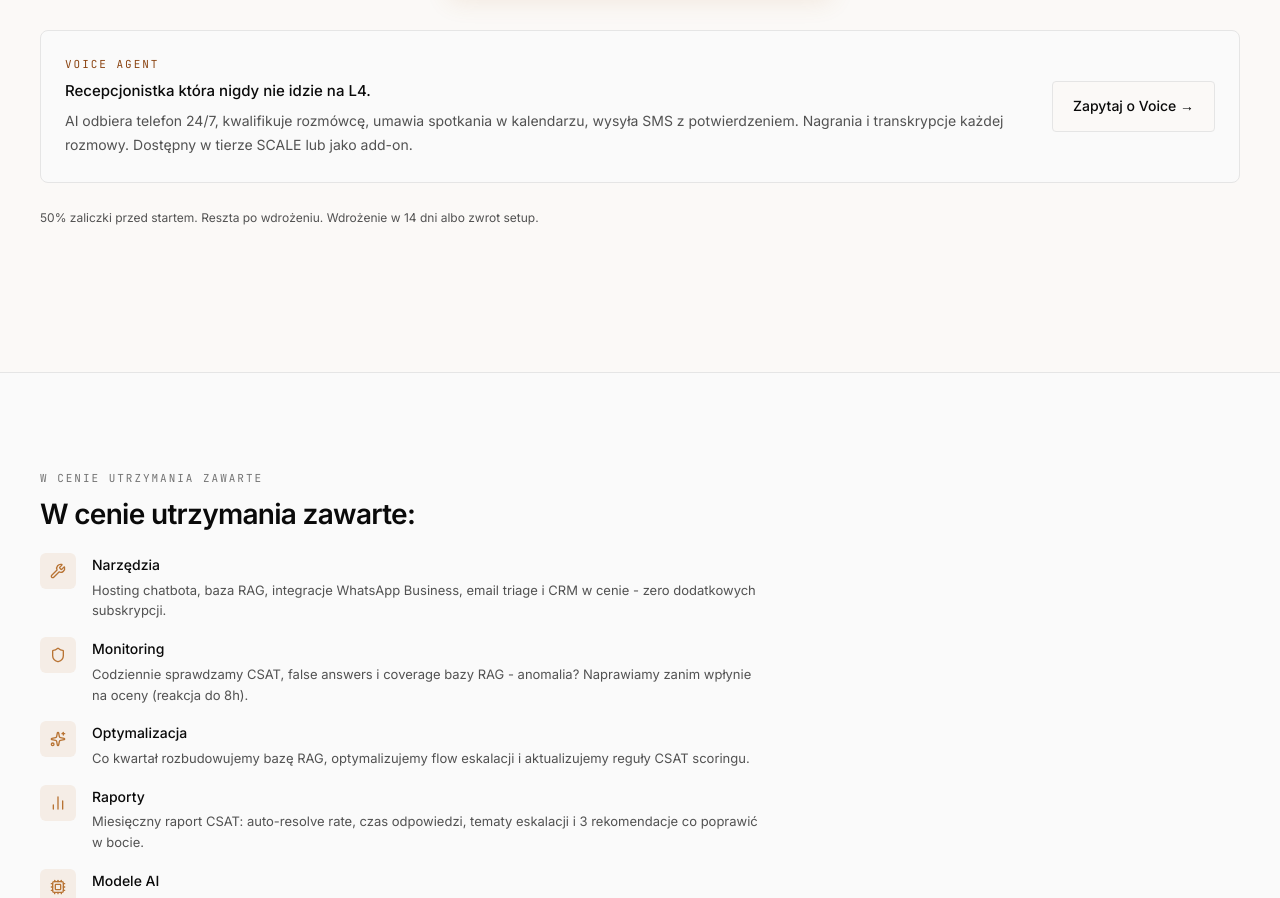
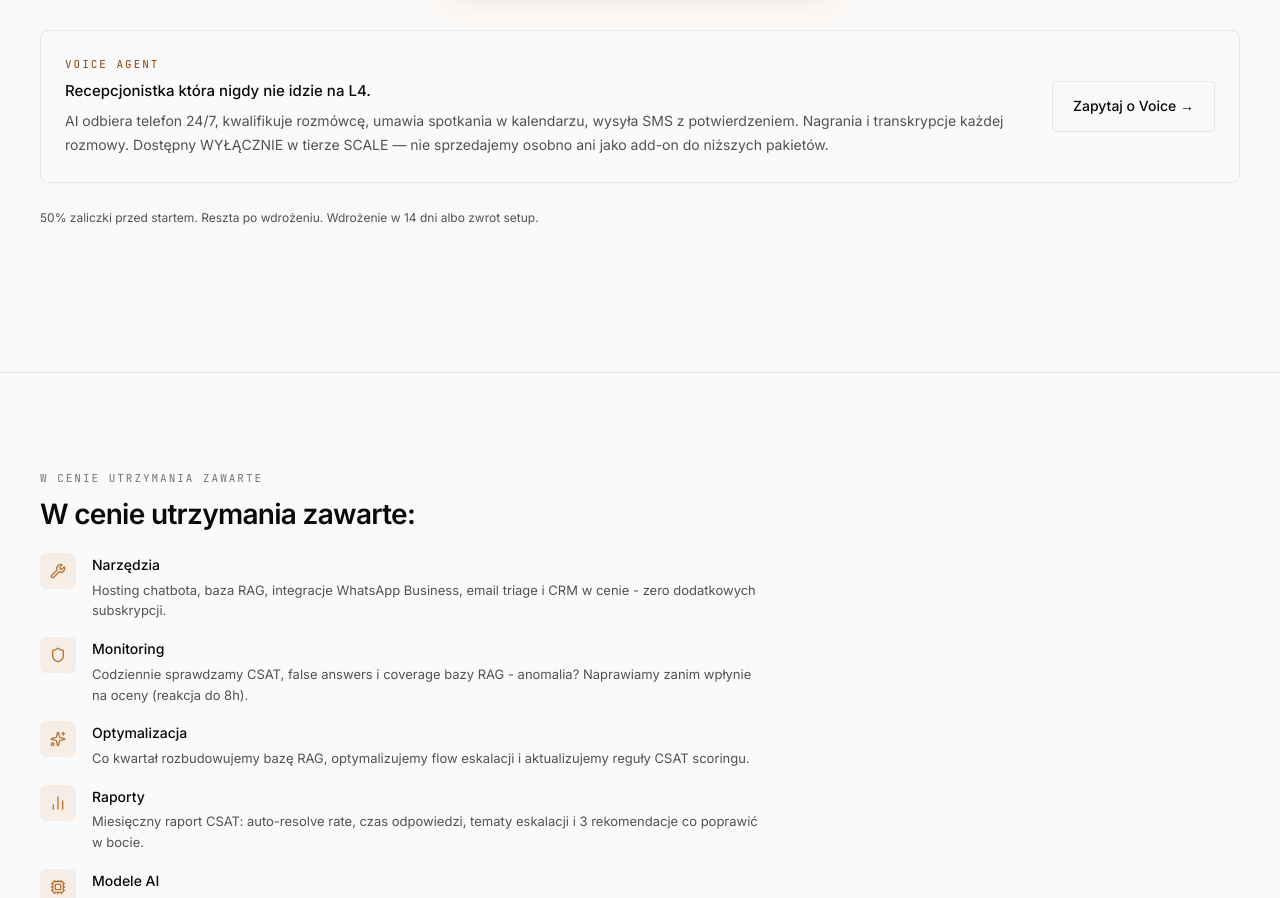
Before and after one commit to lessmanual/lessmanual_website, a Next.js app: page /oferta/obsluga-klienta in a window 1280 px wide. Shown: the part 4906-5804 px from the top of the page. Built offline with nearby package versions, Linux system fonts and the light colour scheme; no server answers.

Commit message:
fix(obsluga-klienta): Voice Agent WYŁĄCZNIE w SCALE (no add-on)

```diff
--- a/src/app/oferta/obsluga-klienta/_content.tsx
+++ b/src/app/oferta/obsluga-klienta/_content.tsx
@@ -571,7 +571,7 @@ export default function ObslugaKlientaContent() {
                   Recepcjonistka która nigdy nie idzie na L4.
                 </p>
                 <p className="text-[14px] text-[#525252] mt-1">
-                  AI odbiera telefon 24/7, kwalifikuje rozmówcę, umawia spotkania w kalendarzu, wysyła SMS z potwierdzeniem. Nagrania i transkrypcje każdej rozmowy. Dostępny w tierze SCALE lub jako add-on.
+                  AI odbiera telefon 24/7, kwalifikuje rozmówcę, umawia spotkania w kalendarzu, wysyła SMS z potwierdzeniem. Nagrania i transkrypcje każdej rozmowy. Dostępny WYŁĄCZNIE w tierze SCALE — nie sprzedajemy osobno ani jako add-on do niższych pakietów.
                 </p>
               </div>
               <Link
```
